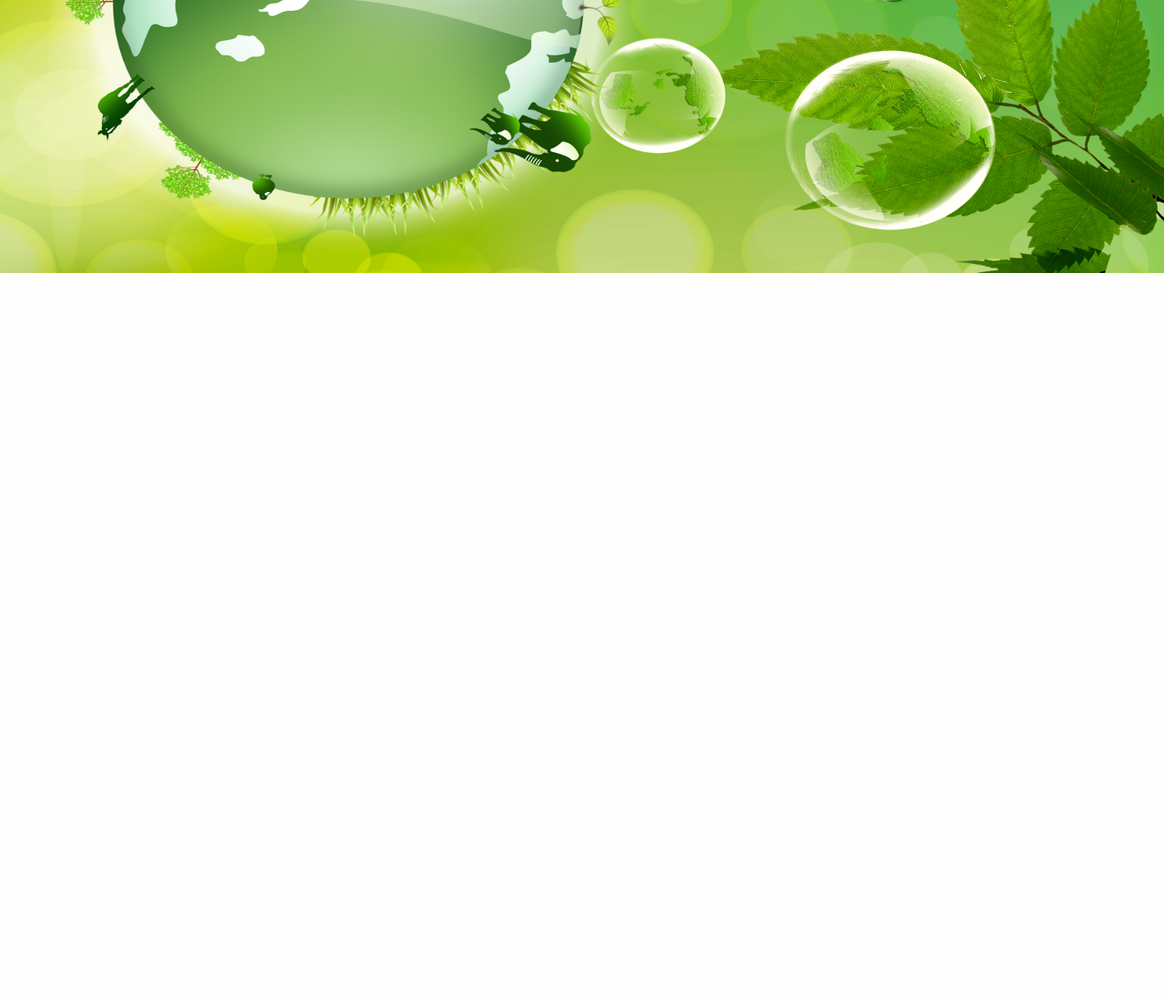
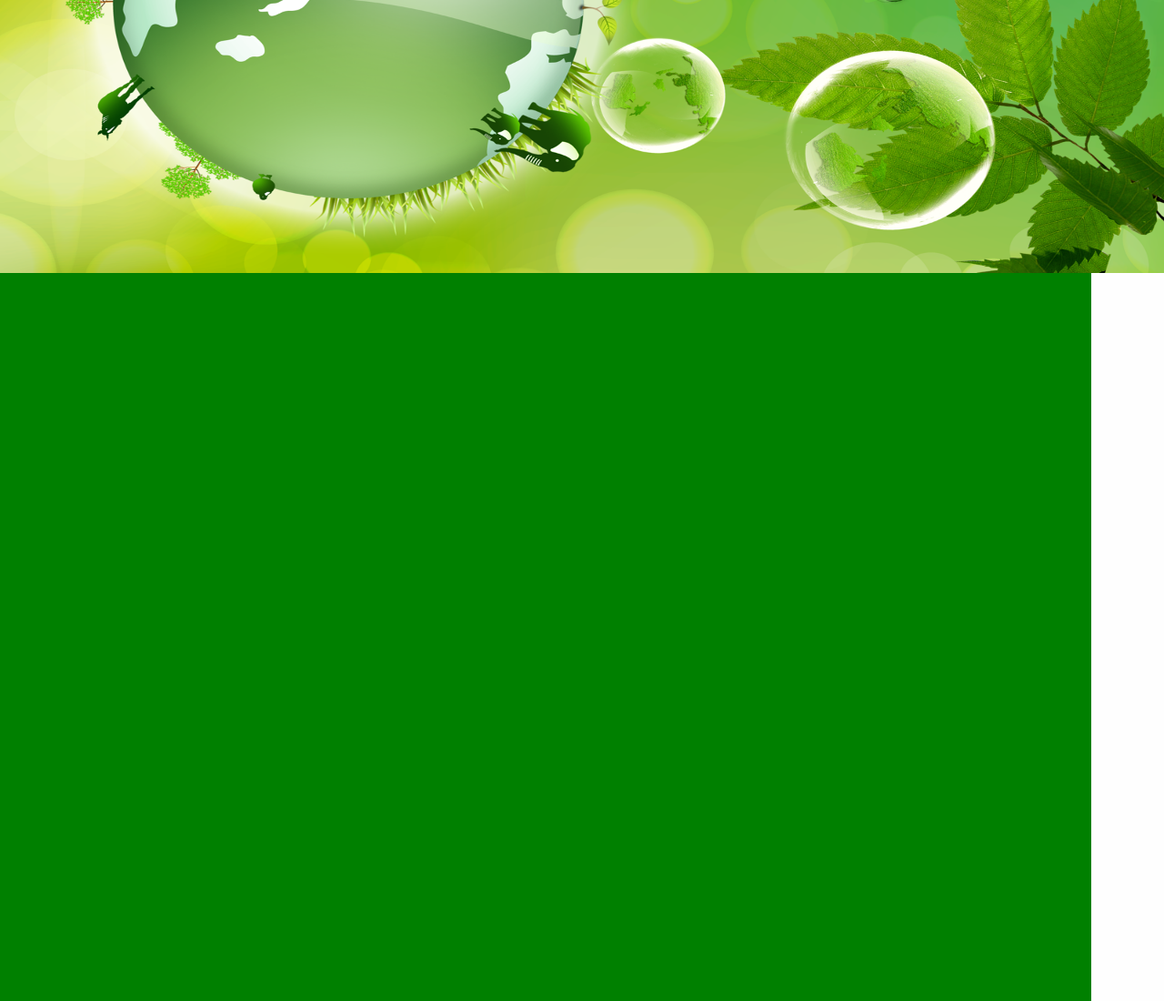
Before and after one commit to Elsis-Sitati/green-day-conference, a plain HTML site: page index.html in a window 1280 px wide. Shown: the part 500-1600 px from the top of the page at 91% size. Before the commit the page ends 800 px from the top, so only its background shows below. Drawn offline with nearby package versions, Linux system fonts and the light colour scheme; a web font is replaced by a local one.

Commit message:
added speakers row

```diff
--- a/css/app.css
+++ b/css/app.css
@@ -27,3 +27,9 @@ p#hmp {
     font-family: 'Playfair Display', serif;
     animation-delay: 1s;
 }
+div#speakers {
+    height: 100%;
+    margin: 0%;
+    padding: 0%;
+    background-color: green;
+}
--- a/index.html
+++ b/index.html
@@ -30,6 +30,9 @@
             </div>
 
         </div>
+        <div class="row" id=speakers>
+            <div class="small-12 large-12 columns" id="speakers"></div>
+        </div>
 
 
         <script src="js/vendor/jquery.min.js"></script>
```
